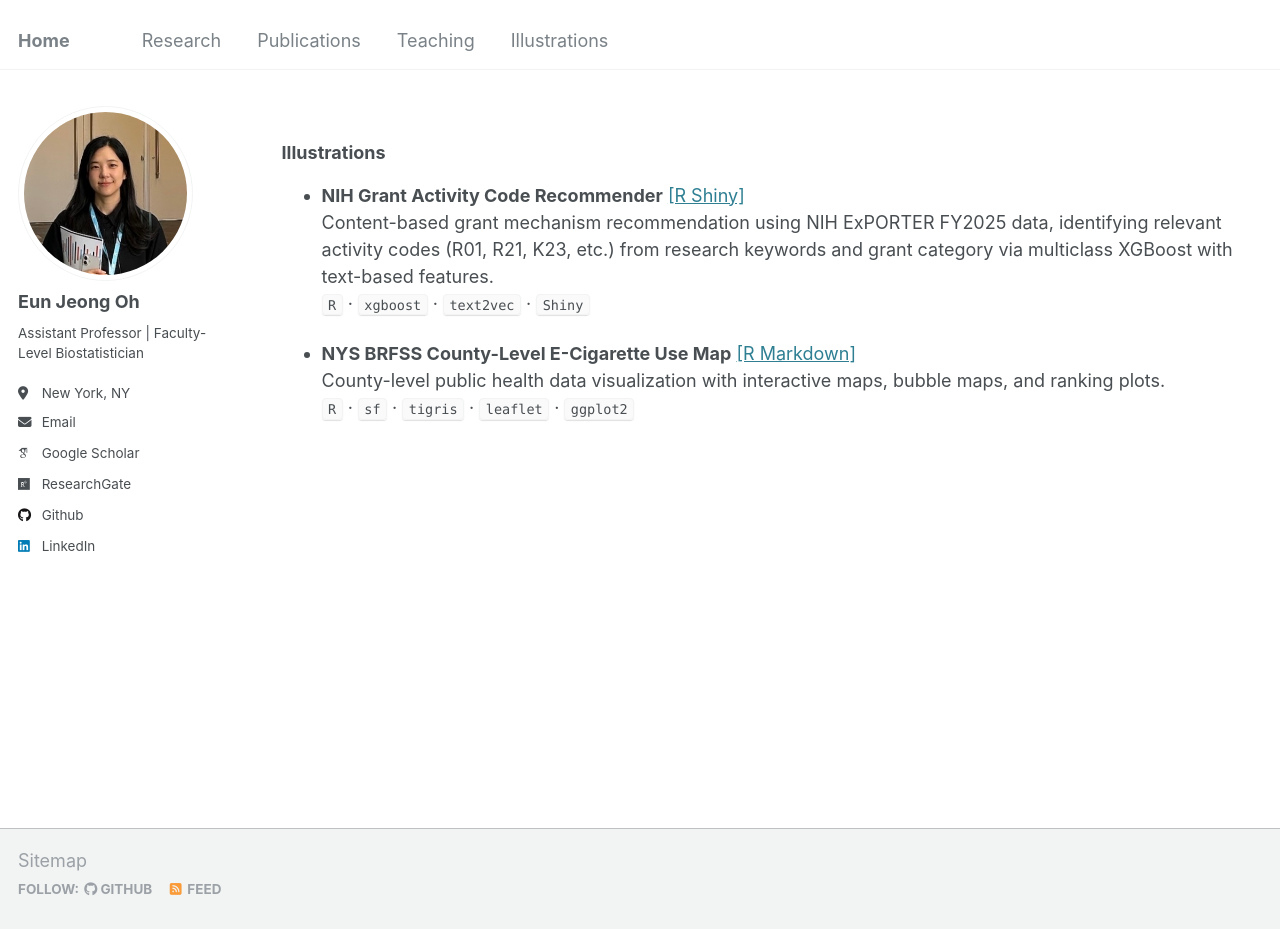
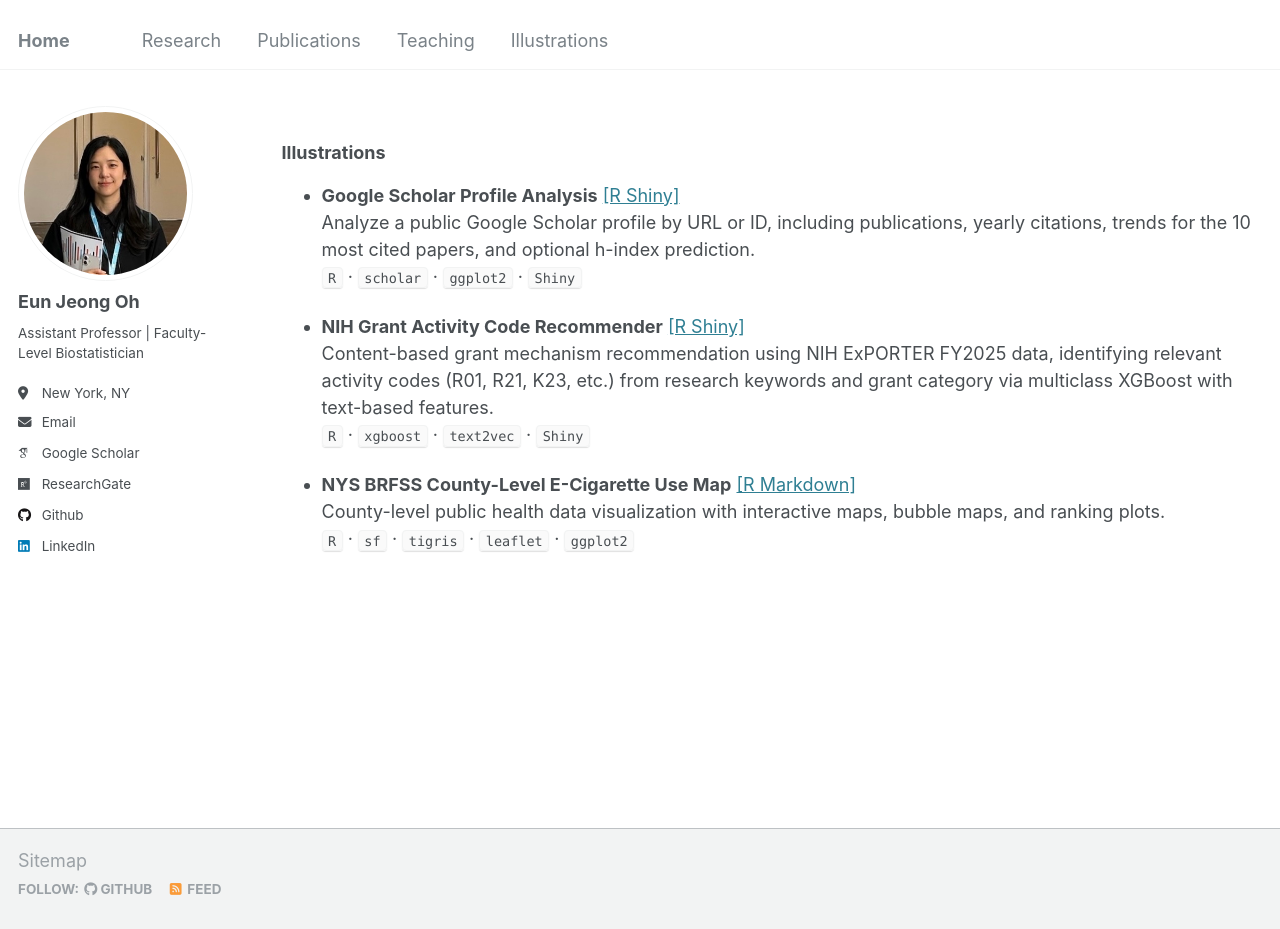
Before and after one commit to oheunj/oheunj.github.io, a Jekyll site: the page built from _pages/illustrations.md, in a window 1280 px wide and 929 px high. Built offline with Jekyll 4.4.1, drawn with Linux system fonts in a browser that asks for light colours; some web fonts are replaced.

Commit message:
Update illustrations.md

```diff
--- a/_pages/illustrations.md
+++ b/_pages/illustrations.md
@@ -11,6 +11,10 @@ redirect_from:
 {% include base_path %}
 
 ### Illustrations
+
+* **Google Scholar Profile Analysis** [[R Shiny]](https://no86d0-eun0jeong-oh.shinyapps.io/GoogleScholar/)
+  Analyze a public Google Scholar profile by URL or ID, including publications, yearly citations, trends for the 10 most cited papers, and optional h-index prediction.
+  `R` · `scholar` · `ggplot2` · `Shiny`
 
 * **NIH Grant Activity Code Recommender** [[R Shiny]](https://no86d0-eun0jeong-oh.shinyapps.io/nih-grant-recommender)
   Content-based grant mechanism recommendation using NIH ExPORTER FY2025 data, identifying relevant activity codes (R01, R21, K23, etc.) from research keywords and grant category via multiclass XGBoost with text-based features.
```
